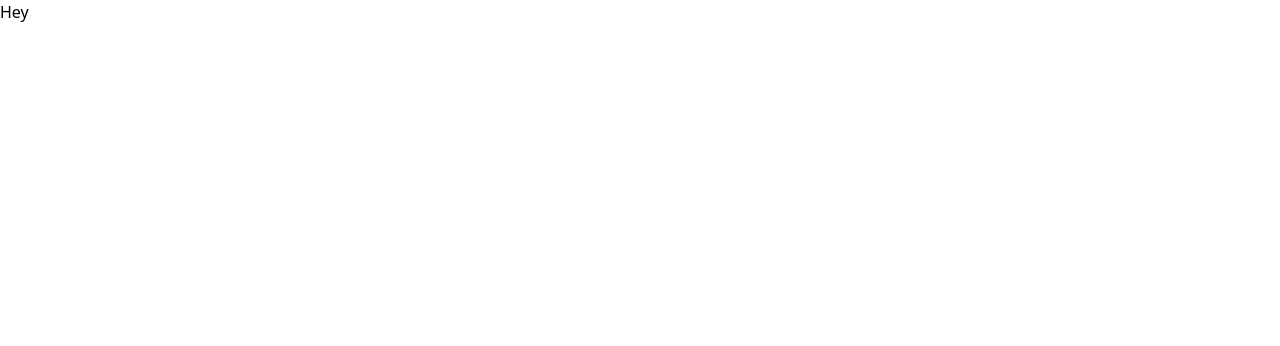
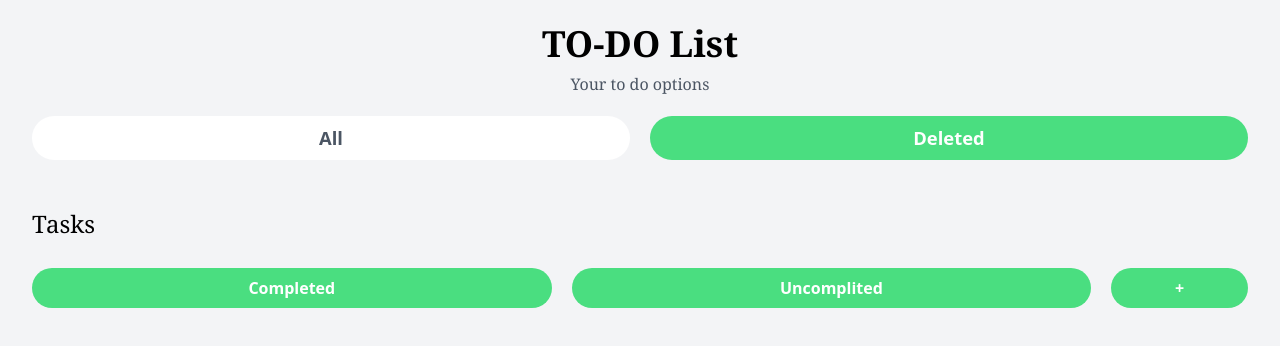
Before and after one commit to Viktor02v/todolist-chellenge, a Vue app: page / in a window 1280 px wide. Before the commit this address had no page. Shown: the top 346 px of the page. Built offline with nearby package versions, Linux system fonts and the light colour scheme.

Commit message:
create a styled layout

```diff
--- a/src/App.vue
+++ b/src/App.vue
@@ -3,7 +3,31 @@
 </script>
 
 <template>
-	<div class="">
-Hey
+	<div class="w-full bg-gray-100 h-[100vh]">
+		<!-- TO-DO-List Overwiew -->
+		<section class="w-full container items-center py-6 flex flex-col">
+			<h1 class="text-4xl mb-2 font-serif font-bold">TO-DO List</h1>
+			<p class="text-gray-600 font-light font-serif">Your to do options</p>
+			<div class="flex items-center mt-5 gap-5 w-full">
+				<button class="p-2 w-full  bg-white text-[1.15rem] font-bold text-gray-600 rounded-full">All</button>
+				<button class="p-2 w-full bg-green-400 text-[1.15rem] font-bold text-white rounded-full">Deleted</button>
+			</div>
+		</section>
+
+		<!-- TO-DO-List Preview -->
+		<section class="w-full container py-6 flex flex-col">
+			<h2 class="text-2xl mb-2 font-serif ">Tasks</h2>
+
+			<!-- Task-List -->
+			<div>
+
+			</div>
+
+			<div class="flex items-center mt-5 gap-5 w-full">
+				<button class="p-2 w-full  bg-green-400 text-[1rem] font-bold text-white rounded-full">Completed</button>
+				<button class="p-2 w-full  bg-green-400 text-[1rem] font-bold text-white rounded-full">Uncomplited</button>
+				<button class="w-1/4 p-2 bg-green-400 text-[1rem] font-bold text-white rounded-full">+</button>
+			</div>
+		</section>
 	</div>
 </template>
--- a/tailwind.config.js
+++ b/tailwind.config.js
@@ -5,7 +5,12 @@ export default {
 		"./src/**/*.{vue,js,ts,jsx,tsx}",
 	 ],
   theme: {
-    extend: {},
+    extend: {
+		container: {
+			center:true,
+			padding: "2rem",
+		},
+	 },
   },
   plugins: [],
 }
```
